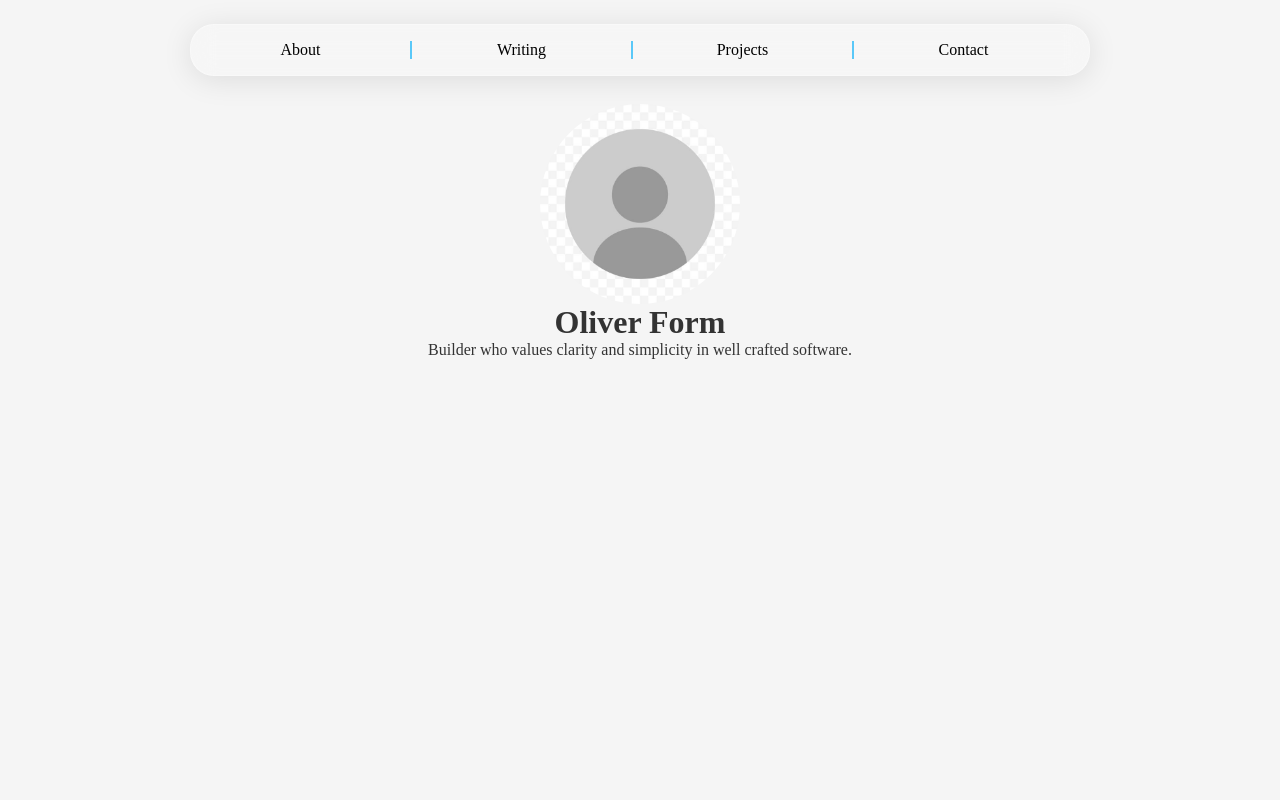
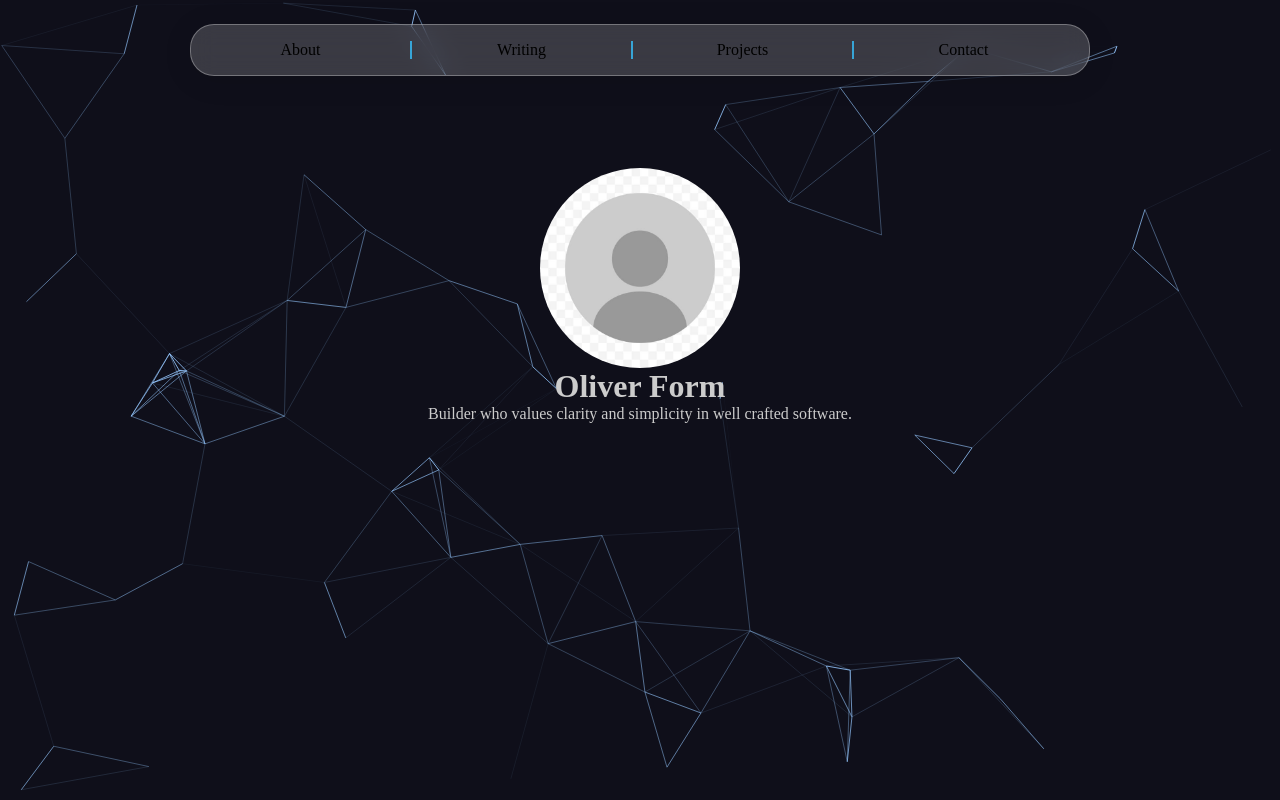
Before and after one commit to Oliver-Form/oliver-portfolio, a plain HTML site: page index.html in a window 1280 px wide. Drawn offline with Linux system fonts and the light colour scheme.

Commit message:
added canvas background

```diff
--- a/css/style.css
+++ b/css/style.css
@@ -8,18 +8,32 @@ html {
   scroll-behavior: smooth;
 }
 
+body, html {
+  margin: 0;
+  padding: 0;
+  overflow: hidden;
+  background: #0f0f1a;
+}
+
 body {
   padding: 20px;
   padding-top: 40px;
-  margin: 5%;
-  background-color: #f5f5f5;
-  color: #333;
+  margin: 0;
+  background: transparent;
+  color: #cccccc;
 }
 
 header,
 footer {
   text-align: center;
   margin-bottom: 20px;
+}
+
+header {
+  background: transparent !important;
+  box-shadow: none !important;
+  border: none !important;
+  margin-top: 128px;
 }
 
 header img {
@@ -29,6 +43,19 @@ header img {
   height: auto;
   margin: 0 auto;
   border-radius: 50%;
+  background: transparent !important;
+  box-shadow: none !important;
+}
+
+canvas#background {
+  display: block;
+  position: fixed;
+  top: 0;
+  left: 0;
+  width: 100vw;
+  height: 100vh;
+  z-index: -1;
+  pointer-events: none;
 }
 
 @media (max-width: 400px) {
--- a/index.html
+++ b/index.html
@@ -19,6 +19,7 @@
 </head>
 
 <body>
+    <canvas id="background"></canvas>
     <nav class="nav">
         <ul class="nav__list">
             <li><a href="#about" class="nav__link">About</a></li>
@@ -27,12 +28,14 @@
             <li><a href="#contact" class="nav__link">Contact</a></li>
         </ul>
     </nav>
-</body>
 
-    <header>
+    <header class="header-container">
         <img src="assets/profile.jpg" alt="Your Name"/>
         <h1>Oliver Form</h1>
         <p>Builder who values clarity and simplicity in well crafted software.</p>
     </header>
 
+    <script src="js/animated-bg.js"></script>
+  </body>
+
 </html>
--- /dev/null
+++ b/js/animated-bg.js
@@ -0,0 +1,62 @@
+(function() {
+  const canvas = document.getElementById('background');
+  const ctx = canvas.getContext('2d');
+  let width, height;
+  let points = [];
+
+  function resizeCanvas() {
+    width = canvas.width = window.innerWidth;
+    height = canvas.height = window.innerHeight;
+  }
+
+  function createPoints(num = 80) {
+    points = Array.from({ length: num }, () => ({
+      x: Math.random() * width,
+      y: Math.random() * height,
+      vx: (Math.random() - 0.5) * 0.5,
+      vy: (Math.random() - 0.5) * 0.5
+    }));
+  }
+
+  function updatePoints() {
+    points.forEach(p => {
+      p.x += p.vx;
+      p.y += p.vy;
+      if (p.x < 0 || p.x > width) p.vx *= -1;
+      if (p.y < 0 || p.y > height) p.vy *= -1;
+    });
+  }
+
+  function drawLines() {
+    for (let i = 0; i < points.length; i++) {
+      for (let j = i + 1; j < points.length; j++) {
+        const dx = points[i].x - points[j].x;
+        const dy = points[i].y - points[j].y;
+        const dist = Math.sqrt(dx * dx + dy * dy);
+        if (dist < 150) {
+          ctx.strokeStyle = `rgba(150, 200, 255, ${1 - dist / 150})`;
+          ctx.beginPath();
+          ctx.moveTo(points[i].x, points[i].y);
+          ctx.lineTo(points[j].x, points[j].y);
+          ctx.stroke();
+        }
+      }
+    }
+  }
+
+  function animate() {
+    ctx.clearRect(0, 0, width, height);
+    updatePoints();
+    drawLines();
+    requestAnimationFrame(animate);
+  }
+
+  function init() {
+    resizeCanvas();
+    createPoints(80);
+    animate();
+  }
+
+  window.addEventListener('resize', resizeCanvas);
+  init();
+})();
```
